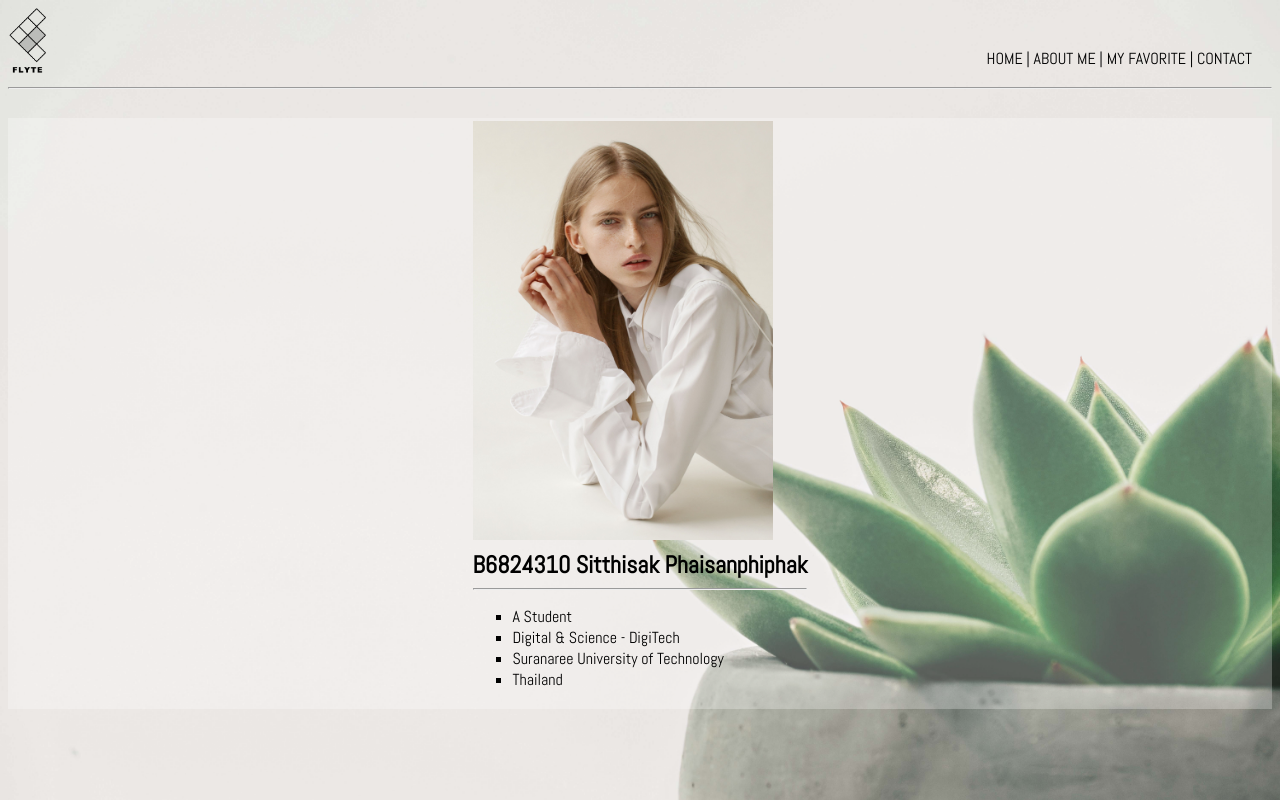
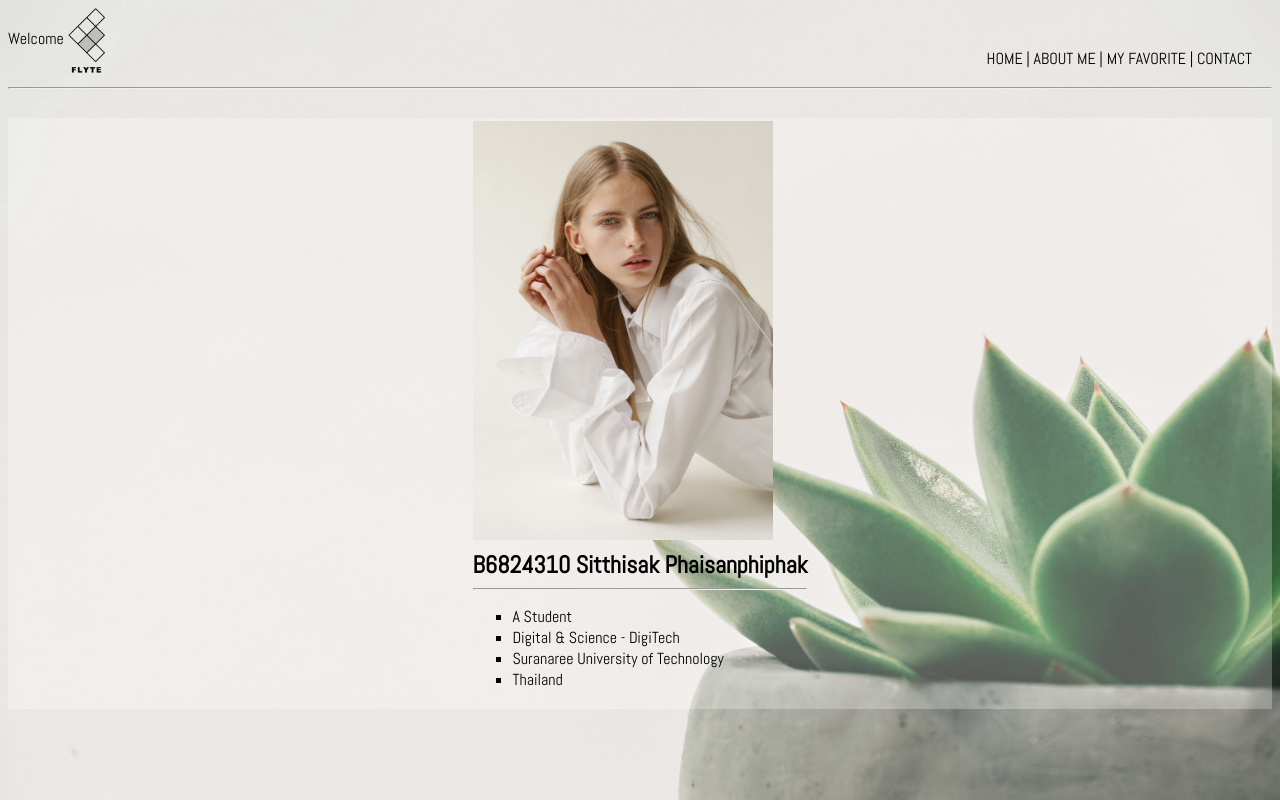
Before and after one commit to oven-ttta/lab3, a plain HTML site: page webhtml for student/index.html in a window 1280 px wide. Drawn offline with Linux system fonts and the light colour scheme.

Commit message:
fix href

```diff
--- a/webhtml for student/index.html
+++ b/webhtml for student/index.html
@@ -46,7 +46,11 @@
     <div class="row">
         <div class="column">
             <!-- ใส่ข้อความยินดีต้อนรับทีนี่ -->
-            <img align="middle" src="./image/logo.png" width="40px" />
+
+            <a href="/index.html">
+                Welcome <img align="middle" src="./image/logo.png" width="40px" />
+            </a>
+
             <!-- #################### -->
         </div>
         <div class="column" align="right" style="padding-right: 20px;padding-top: 40px;">
```
Also changed, not shown: webhtml for student/about.html (+3 -1 lines), webhtml for student/gallery.html (+3 -1 lines), webhtml for student/links.html (+3 -1 lines).
